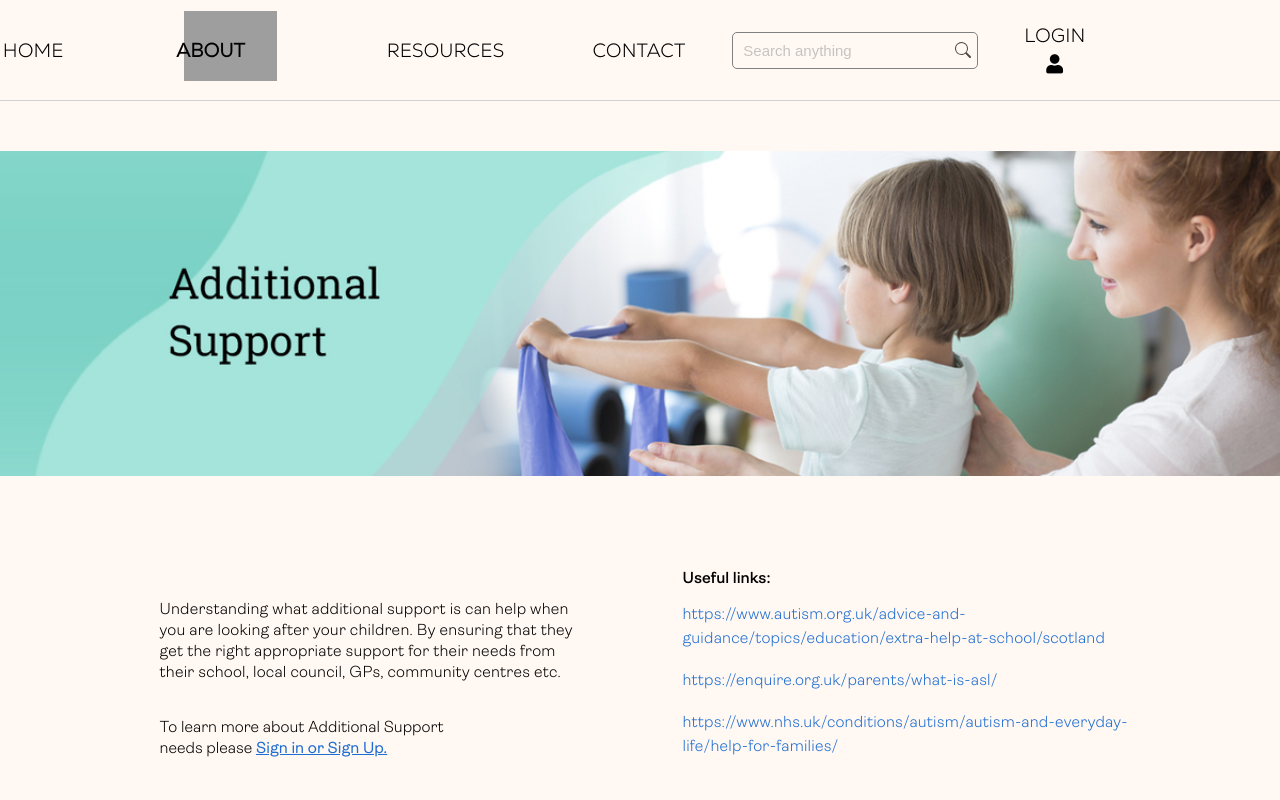
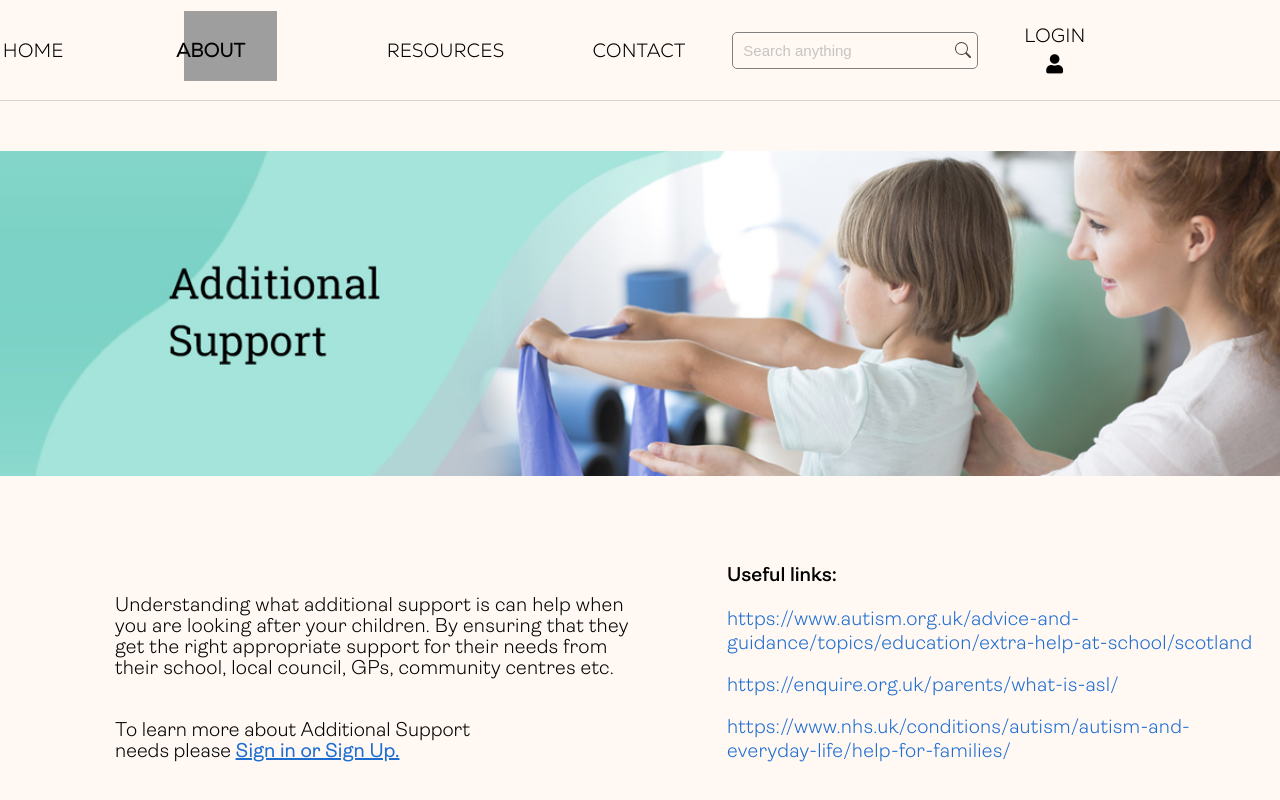
Before and after one commit to Sensational-Life/asd, a React (Create React App) app in the folder client/: page /about/additional-support in a window 1280 px wide. Shown: the top 800 px of the page. Built offline with nearby package versions, Linux system fonts and the light colour scheme; grey boxes are pictures that could not be loaded.

Commit message:
added semantic tags, cleaned up css and formated pages

```diff
--- a/client/src/App.js
+++ b/client/src/App.js
@@ -27,15 +27,11 @@ function App() {
 					<Route path="/about-us-more" component={AboutUsMore} />
 					<Route path="/whatwedo" component={WhatWeDoMore} />
 					{/* routes from nav bar: */}
-
-					<Route path="/about" component={About}>
-							<Route
-								path="/about/additional-support"
-								component={AdditionalSupport}
-							/>
-						</Route>
-
-
+					<Route exact path="/about" component={About} />
+					<Route
+						path="/about/additional-support"
+						component={AdditionalSupport}
+					/>
 					<Route path="/resources" component={Resources} />
 					<Route path="/contact" component={Contact} />
 					<Route path="/login" component={Login} />
--- a/client/src/helpers/AboutMenuItems.js
+++ b/client/src/helpers/AboutMenuItems.js
@@ -1,7 +1,7 @@
 export const AboutMenuItems = [
 	{
 		title: "What Is Autism",
-    path: "/WhatIsAutism",
+		path: "/what-is-autism",
 		cName: "dropdown-link",
 	},
 	{
--- a/client/src/pages/AdditionalSupport/AdditionalSupport.css
+++ b/client/src/pages/AdditionalSupport/AdditionalSupport.css
@@ -13,37 +13,38 @@
 	align-items: center;
 	column-gap: 90px;
 }
-.content-child1 {
+.content-left-container {
 	display: flex;
 	flex-direction: column;
 	height: 50vh;
 	justify-content: center;
-	row-gap:20px;
+	row-gap:27px;
 }
-.content-child1 p:nth-child(1) {
-	width: 433px;
+.content-left-container p:nth-child(1) {
+	width: 522px;
 	height: 98px;
 	font-family: "Ambit Light";
 	letter-spacing: 0.2px;
 	line-height: 21px;
+	font-size: 20px
 }
-.content-child1 p:nth-child(2) a{
+.content-left-container p:nth-child(2) a{
 	font-family: "Ambit Regular";
 }
-.content-child1 p:nth-child(2) a:hover{
+.content-left-container p:nth-child(2) a:hover{
 	font-weight: bold;
 }
 
-.content-child1 > p:nth-child(2) {
-	width: 315px;
+.content-left-container > p:nth-child(2) {
+	width: 410px;
 	font-family: "Ambit Light";
-
+	font-size: 20px;
 	line-height: 21px;
 }
-.content-child1 > p:nth-child(2) a {
+.content-left-container > p:nth-child(2) a {
 	color: var(--blue-color);
 }
-.content-child2 {
+.content-right-container {
 	display: flex;
 	flex-direction: column;
 	width: 438px;
@@ -53,20 +54,21 @@
 	font-family: "Ambit Light";
 	padding: 0 0 30px 0;
 }
-.content-child2 > h2 {
-	font-size: 16px;
+.content-right-container > h2 {
+	font-size: 20px;
 	font-family: "Ambit SemiBold";
-	padding-bottom: 15px;
+	padding-bottom: 20px;
 }
-.content-child2 a {
+.content-right-container a {
+	font-size: 20px;
 	line-height: 20px;
-	width: 476px;
+	width: 547px;
 	line-height: 24px;
 	letter-spacing: 0.2px;
 	color: var(--blue-color);
     text-decoration: none;
 }
-.content-child2 a:hover{
+.content-right-container a:hover{
 	font-weight: bold;
 	text-decoration: underline;
 }
--- a/client/src/pages/AdditionalSupport/AdditionalSupport.js
+++ b/client/src/pages/AdditionalSupport/AdditionalSupport.js
@@ -8,17 +8,15 @@ import FooterIcon from "../Home/FooterIcon/FooterIcon";
 
 function AdditionalSupport() {
 	return (
-		<div className="additional-support-container">
-			<div>
-				<span></span>
-			</div>
+		<>
+			<main className="additional-support-container">
 				<img
 					className="hero-image"
 					src={additionalSupportImg}
 					alt="sensational life logo"
 				></img>
-			<div className="content">
-				<div className="content-child1">
+				<section className="content">
+					<section className="content-left-container">
 						<p>
 							Understanding what additional support is can help when you are
 							looking after your children. By ensuring that they get the right
@@ -27,13 +25,10 @@ function AdditionalSupport() {
 						</p>
 						<p>
 							To learn more about Additional Support needs please{" "}
-						<Link to="/login">
-							<a href="">Sign in or Sign Up.</a>
-						</Link>
-
+							<Link to="/login">Sign in or Sign Up.</Link>
 						</p>
-				</div>
-				<div className="content-child2">
+					</section>
+					<section className="content-right-container">
 						<h2>Useful links:</h2>
 						<a href="https://www.autism.org.uk/advice-and-guidance/topics/education/extra-help-at-school/scotland">
 							https://www.autism.org.uk/advice-and-guidance/topics/education/extra-help-at-school/scotland
@@ -49,12 +44,13 @@ function AdditionalSupport() {
 						>
 							https://www.nhs.uk/conditions/autism/autism-and-everyday-life/help-for-families/
 						</a>
-				</div>
-			</div>
+					</section>
+				</section>
+			</main>
 			<FooterLogo />
 			<FooterNav />
 			<FooterIcon />
-		</div>
+		</>
 	);
 }
 
```
Also changed, not shown: client/src/components/Navbar/Navbar.js (+3 -5 lines). Lines whose indentation alone changed are shown as unchanged.
